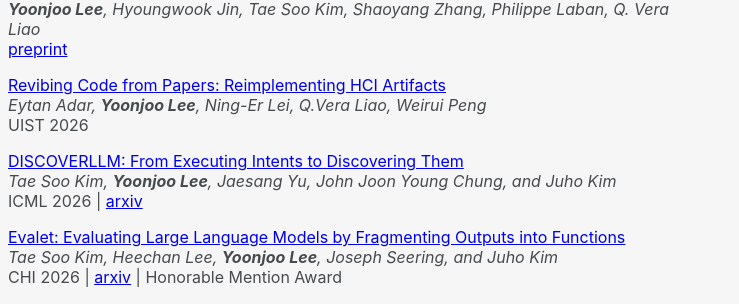
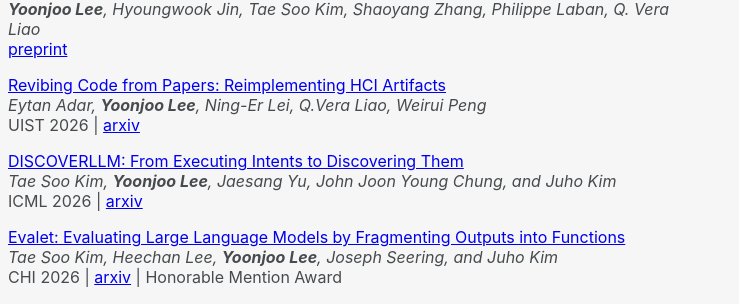
Before and after one commit to yjo2lee/yoonjoo.github.io, a Jekyll site: the page built from index.md, in a window 1280 px wide and 900 px high, scrolled down 518 px. Shown: the part 145-449 px from the top of the window, without its empty margins (0-739 px from the left). Built offline with Jekyll 4.4.1, drawn with Linux system fonts in a browser that asks for light colours; a style sheet for code colours, icons or effects is not loaded; our own code applies the rules of GitHub Pages for plain Markdown files.

Commit message:
Revise paper references and update links
Updated links and citations for papers in index.md.

```diff
--- a/index.md
+++ b/index.md
@@ -16,9 +16,9 @@ My research interest lies in the intersection of human-AI interaction and natura
 _**Yoonjoo Lee**, Hyoungwook Jin, Tae Soo Kim, Shaoyang Zhang, Philippe Laban, Q. Vera Liao_\
 [preprint](http://arxiv.org/abs/2608.17150){:target="_blank"}
 
-[Revibing Code from Papers: Reimplementing HCI Artifacts](https://drive.google.com/file/d/1OmtGB2SXxKXA5a5oe2HqfDMk7iVOoFZK/view?usp=drive_link){:target="_blank"}\
+[Revibing Code from Papers: Reimplementing HCI Artifacts](http://arxiv.org/abs/2608.00450){:target="_blank"}\
 _Eytan Adar, **Yoonjoo Lee**, Ning-Er Lei, Q.Vera Liao, Weirui Peng_\
-UIST 2026
+UIST 2026 | [arxiv](http://arxiv.org/abs/2608.00450){:target="_blank"}
 
 [DISCOVERLLM: From Executing Intents to Discovering Them](https://arxiv.org/pdf/2602.03429){:target="_blank"}\
 _Tae Soo Kim, **Yoonjoo Lee**, Jaesang Yu, John Joon Young Chung, and Juho Kim_\
```
